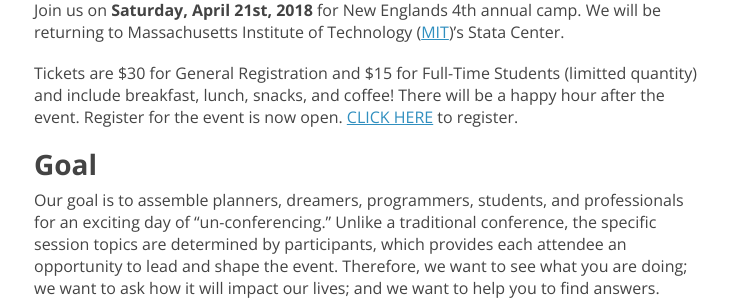
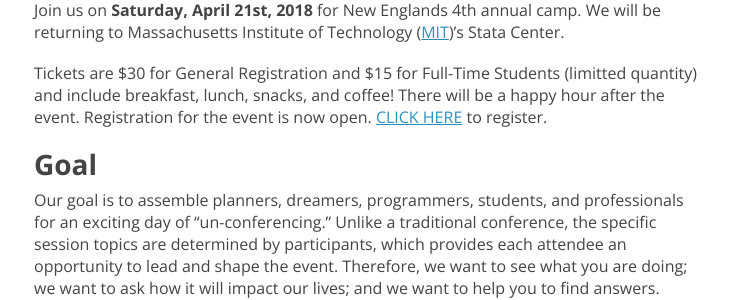
Before and after one commit to transpocamp/transportationcamp.org, a Jekyll site: the page built from events/new-england-2018/index.markdown, in a window 1280 px wide and 900 px high, scrolled down 516 px. Shown: the part 198-498 px from the top of the window, without its empty margins (270-1015 px from the left). Built offline with Jekyll 4.4.1, drawn with Linux system fonts in a browser that asks for light colours; nearby versions of some CDN libraries; some of the changed text lies outside the part shown.

Commit message:
Add Subway as Sponsor and Update Minor Text

```diff
--- a/events/new-england-2018/index.markdown
+++ b/events/new-england-2018/index.markdown
@@ -14,7 +14,7 @@
 
 Join us on **Saturday, April 21st, 2018** for New Englands 4th annual camp. We will be returning to Massachusetts Institute of Technology ([MIT](http://web.mit.edu/))'s Stata Center.
 
-Tickets are $30 for General Registration and $15 for Full-Time Students (limitted quantity) and include breakfast, lunch, snacks, and coffee! There will be a happy hour after the event. Register for the event is now open. [CLICK HERE](https://www.eventbrite.com/e/transportationcamp-new-england-2018-tickets-19295921621) to register.
+Tickets are $30 for General Registration and $15 for Full-Time Students (limitted quantity) and include breakfast, lunch, snacks, and coffee! There will be a happy hour after the event. Registration for the event is now open. [CLICK HERE](https://www.eventbrite.com/e/transportationcamp-new-england-2018-tickets-19295921621) to register.
 
 ### Goal
 
@@ -99,6 +99,7 @@
 <div class="sponsor"><a href="https://www.ibigroup.com/"><img src="sponsors/bronze/Logo-W-IBI-Group-w-Ideal-Clearance-White[1].jpg" alt="IBI Group"></a></div>
 <div class="sponsor"><a href="http://neite.org/"><img src="sponsors/bronze/New England ITE Logo 2017.png" alt="New England ITE"></a></div>
 <div class="sponsor"><a href="https://spypondpartners.com/about/"><img src="sponsors/bronze/Sponsor Logo_ClearBG_Spy-Pond.png" alt="Spy Pond"></a></div>
+<div class="sponsor"><a href="https://www.thehubway.com/"><img src="sponsors/bronze/Hubway Primary Logo.jpg" alt="Hubway"></a></div>
 </div>
 
 
```
Also changed, not shown: other parts of events/new-england-2018/index.markdown (+1 -1 lines), events/new-england-2018/sponsors/bronze/Hubway Primary Logo.jpg (added).
